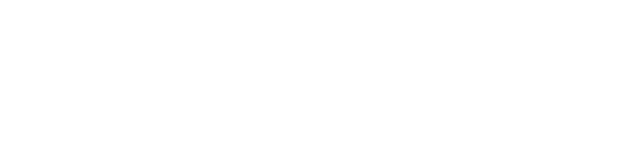
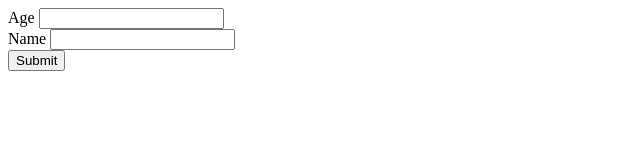
Before and after one commit to acciojob/promises-and-chains-ayushagarwal2502, a website: page main.html in a window 1280 px wide. Shown: the whole page, without its empty margins (0-640 px from the left). Drawn offline with Linux system fonts and the light colour scheme.

Commit message:
created a submission

```diff
--- a/main.html
+++ b/main.html
@@ -7,7 +7,13 @@
 
   <body>
     <!-- write the body here -->
-
+     <form  method="post" onSubmit={submitForm()}>
+		 <label>Age</label>
+		 <input type="number" id="age" ><br>
+		 <label>Name</label>
+		 <input type="text" id="name" ><br>
+		 <input type="submit" id="btn" value="Submit">
+	 </form>
     <script type="text/javascript" src="./script.js"></script>
   </body>
 </html>
--- a/script.js
+++ b/script.js
@@ -1 +1,26 @@
 //your JS code here. If required.
+
+function submitForm(){
+	let Name=document.getElementById("name").value;
+	let Age=document.getElementById("age").value;
+	console.log(Name)
+	     if (Name == "" ||Age=="" ) {
+    alert("Please enter valid details.")
+  }
+	const promise = new Promise((resolve, reject) => {
+  setTimeout(() => {
+    if (Age>18) {
+      resolve("Welcome, . You can vote.");
+    } else {
+      reject("Oh sorry . You aren't old enough.");
+    }
+  }, 4000);
+});
+
+promise.then(result => {
+   alert(result);
+}).catch(error => {
+    alert(err);
+});
+
+}
```
